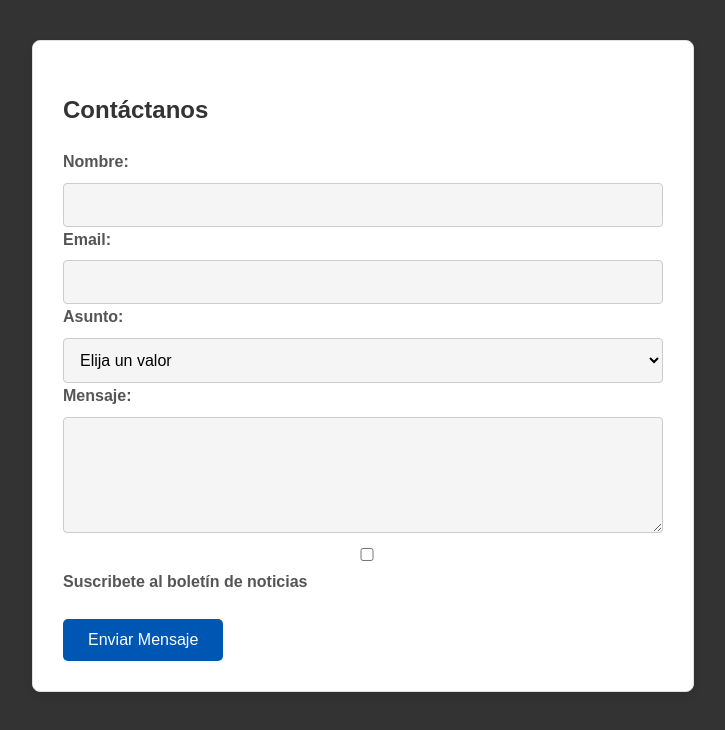
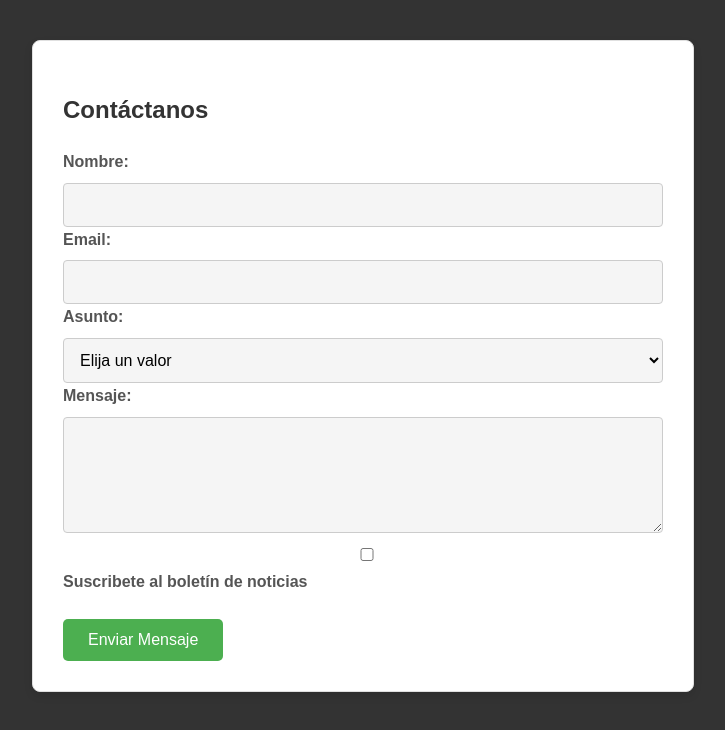
Before and after one commit to Aleja-orju/Fit_Wave_, a plain HTML site: page Laboratorio 4/index.html in a window 1280 px wide. In both pictures the pointer is over the button "Enviar Mensaje". Shown: the whole page, without its empty margins (277-1002 px from the left). Drawn offline with Linux system fonts and the light colour scheme.

Commit message:
Cambio del color del Hover

```diff
--- a/Laboratorio 4/style.css
+++ b/Laboratorio 4/style.css
@@ -69,5 +69,5 @@ button {
 }
 
 button:hover {
-    background-color: #0056b3;
+    background-color: #4CAF50;
 }
```
